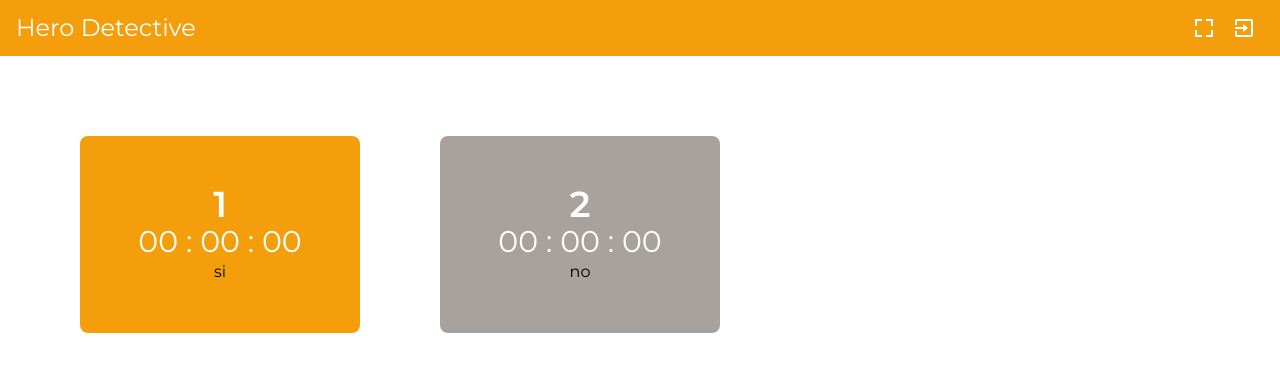
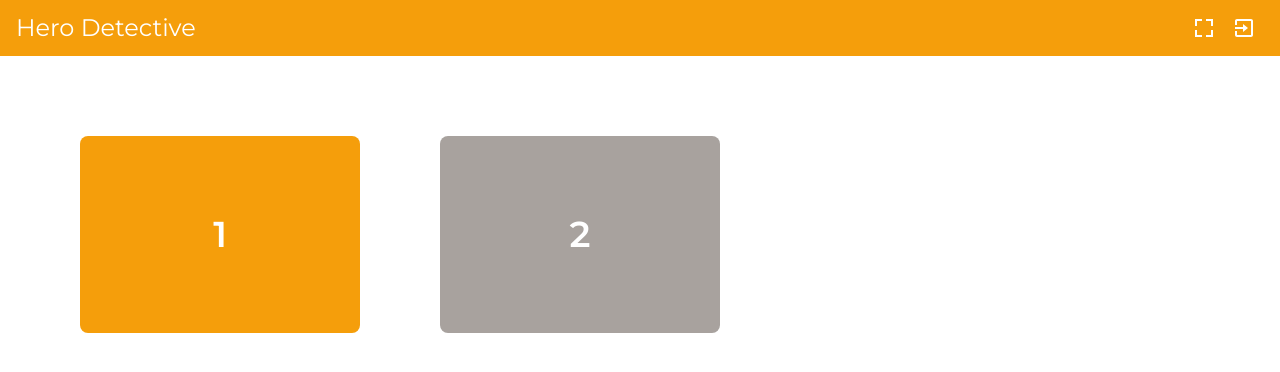
Before and after one commit to santiagofs/solve-the-crime---React, a React (Create React App) app: page / in a window 1280 px wide. Both pictures are taken after a click on the button "start". Shown: the top 372 px of the page. Built offline with nearby package versions, Linux system fonts and the light colour scheme.

Commit message:
win routine

```diff
--- a/src/App.tsx
+++ b/src/App.tsx
@@ -1,13 +1,18 @@
-import React, { useState } from 'react';
+import React from 'react';
 import { Splash } from './features/splash/Splash';
 import { Main } from './features/main/Main'
+import { useDispatch, useSelector } from 'react-redux';
+import { RootState } from './store';
+import { viewsActions } from './store/views-slice';
 
 function App() {
-  const [showGame, setShowGame] = useState(false)
+  const dispatch = useDispatch()
+  const appView = useSelector((state:RootState) => state.views.app)
+
   console.log('the app')
   return (
     <div className="App">
-      { showGame ? <Main backHandler={() => setShowGame(false)} /> : <Splash  continueHandler={() => setShowGame(true)} isReady={true} />}
+      { appView === 'main' ? <Main /> : <Splash  continueHandler={() => dispatch(viewsActions.setAppView('main'))} />}
     </div>
   );
 }
--- a/src/features/main/Main.tsx
+++ b/src/features/main/Main.tsx
@@ -1,4 +1,4 @@
-import React, {useState} from 'react';
+import React from 'react';
 
 import { Map } from '../map/Map';
 import { Scenario } from '../scenario/Scenario';
@@ -6,11 +6,13 @@ import { Scenario } from '../scenario/Scenario';
 import { FullScreenButton } from '../../components/full-screen-button'
 import { ExitButton } from '../../components/exit-button'
 import { MapButton } from '../../components/map-button'
+import { useDispatch, useSelector } from 'react-redux';
+import { viewsActions } from '../../store/views-slice'
+import { RootState } from '../../store';
 
-type ViewKey = 'map' | number
-
-export function Main({backHandler}: { backHandler: React.MouseEventHandler}) {
-  const [viewKey, setViewKey] = useState<ViewKey>('map')
+export function Main() {
+  const dispatch = useDispatch()
+  const mainView = useSelector((state:RootState) => state.views.main)
   console.log('the main')
 
   return (
@@ -18,13 +20,12 @@ export function Main({backHandler}: { backHandler: React.MouseEventHandler}) {
       <header className='bg-amber-500 flex justify-between items-center py-2 px-4'>
         <h1 className='text-white text-2xl'>Hero Detective</h1>
         <div>
-
-          { viewKey !== 'map' ? <MapButton onClick={() => setViewKey('map')} /> : null }
+          { mainView !== 'map' ? <MapButton onClick={() => dispatch(viewsActions.setMainView('map'))} /> : null }
           <FullScreenButton />
-          <ExitButton onClick={backHandler} />
+          <ExitButton onClick={() => dispatch(viewsActions.setAppView('splash'))} />
         </div>
       </header>
-      { viewKey === 'map' ? <Map levelHandler={(ndx: number) => setViewKey(ndx)} /> : <Scenario levelId={viewKey}  backHandler={() =>  setViewKey('map')} />}
+      { mainView === 'map' ? <Map /> : <Scenario />}
       {/* { viewKey === 'map' ? <Map levelHandler={(ndx: number) => setViewKey(ndx)} /> : <Scenario levelId={viewKey}  backHandler={() =>  setViewKey('map')} /> } */}
 
       {/* {JSON.stringify(game)} */}
--- /dev/null
+++ b/src/features/map/LevelButton.tsx
@@ -0,0 +1,25 @@
+import { useDispatch, useSelector } from "react-redux"
+import { RootState } from "../../store"
+import { gameActions } from '../../store/game-slice'
+import { viewsActions } from '../../store/views-slice'
+
+type LevelButtonProps = {level: {id:number, solved:boolean, elapsedTime: number}}
+
+const LevelButton = ({level}:LevelButtonProps) => {
+  const dispatch = useDispatch()
+  const nextLevel = useSelector((state:RootState) => state.game.nextLevel)
+  const enabled = level.solved || level.id === nextLevel
+
+  const clickHandler = () => {
+    dispatch(gameActions.createLevel(level.id))
+    dispatch(viewsActions.setMainView('scenario'))
+  }
+
+  return <button className='w-1/4 h-1/3 flex flex-col bg-amber-500 items-center justify-center rounded-lg disabled:bg-stone-400 enabled:hover:opacity-60 transition-all '
+    key={level.id} onClick={clickHandler} disabled={!enabled}>
+    <div className='text-4xl text-white font-bold'>{level.id}</div>
+  {/* <div className='text-3xl text-white'>00 : 00 : 00</div> */}
+</button>
+}
+
+export default LevelButton
--- a/src/features/map/Map.tsx
+++ b/src/features/map/Map.tsx
@@ -1,28 +1,16 @@
 import React from 'react';
 import { useSelector } from 'react-redux';
 import { RootState } from '../../store';
+import LevelButton from './LevelButton';
 
-
-export function Map({levelHandler}: {levelHandler: (levelId:number) => void}) {
+export function Map() {
   const levels = useSelector((state:RootState) => state.game.levels)
 
-  const lastSolved = 0
 
   return (
     <div className='flex flex-wrap p-20 gap-20 h-[calc(100vh-50px)]'>
 
-      { levels.map((level, ndx) => {
-        const levelNumber = level.id
-        const enabled = (ndx <= lastSolved)
-
-        return (
-          <button className='w-1/4 h-1/3 flex flex-col bg-amber-500 items-center justify-center rounded-lg disabled:bg-stone-400 enabled:hover:opacity-60 transition-all ' key={level.id} onClick={() => levelHandler(level.id)} disabled={!enabled}>
-            <div className='text-4xl text-white font-bold'>{levelNumber}</div>
-            <div className='text-3xl text-white'>00 : 00 : 00</div>
-            {enabled ? 'si' : 'no'}
-          </button>
-        )
-      })}
+      { levels.map((level, ndx) => <LevelButton level={level} /> )}
     </div>
   );
 }
--- a/src/features/scenario/Scenario.tsx
+++ b/src/features/scenario/Scenario.tsx
@@ -13,31 +13,18 @@ import Rules from './Rules'
 // import { Board } from '../board/Board';
 // import Rules from '../rules/Rules';
 
-export function Scenario({levelId, backHandler}: {levelId: number, backHandler: () => void}) {
+export function Scenario() {
   const dispatch = useDispatch()
   const mistakes = useSelector((state:RootState) => state.game.mistakes)
   const solution = useSelector((state:RootState) => state.game.level?.solution)
   const board = useSelector((state:RootState) => state.game.level?.board)
+  const currentLevel = useSelector((state:RootState) => state.game.currentLevel)
+  const nextLevel = useSelector((state:RootState) => state.game.nextLevel)
   const showMistakeDialog = useSelector((state:RootState) => state.game.showMistakeDialog)
   const gameStatus = useSelector((state:RootState) => state.game.status)
 
-  // const [level, setLevel] = useState<Level|null>(null)
-  // const [board, setBoard] = useState<BoardType|null>(null)
-  // const [rules, setRules] = useState<Rule[]|null>(null)
-  // const [solution, setSolution] = useState<CoordMap|null>(null)
+  console.log('the scenario')
 
-  // const [grid, setGrid] = useState<Grid<string[]>|null>(null)
-
-  console.log('render scenario')
-  useEffect(() => {
-    dispatch(gameActions.createLevel(levelId))
-    // const level:Level = createLevel(gameConfig.levels[levelId - 1])
-    // setLevel(level)
-    // setBoard(level.board)
-    // setRules(level.rules)
-    // setSolution(level.solution)
-
-  }, [dispatch, levelId])
 
   useEffect(() => {
     if(mistakes === 0 || mistakes > 2) return
@@ -47,47 +34,6 @@ export function Scenario({levelId, backHandler}: {levelId: number, backHandler:
     return () => clearTimeout(timeout)
   }, [dispatch, mistakes])
 
-
-
-
-  // function removeFromGrid(key:string) {
-  //   if(grid === null) return
-  //   const [row, col, group, item] = key.split('.')
-
-  //   const ndx = grid[Number(row)][Number(col)]?.indexOf(group + '.' +item)
-
-  //   console.log(row, col, item, ndx)
-  //   if (ndx === -1 || ndx === undefined) return
-
-  //   grid[Number(row)][Number(col)]?.splice(ndx, 1)
-  //   setGrid([...grid!])
-  // }
-
-  // function solveHandler() {
-  //   if(level === null) return
-  //   level.solve()
-  //   setGrid([...level.grid])
-  // }
-  // function applyRule(rule:Rule) {
-  //   if(level === null) return
-  //   console.log(level.findMinMax(rule.a, rule.b, level.grid))
-  //   level.applyRule(rule, level.grid)
-  //   setGrid([...level.grid])
-  // }
-
-
-  // return (
-  //   <div>
-  //     <h1>The Scenario <button onClick={() => backHandler()}>Back</button> <button onClick={() => solveHandler()}>Solve</button> </h1>
-  //     <div className='flex gap-10'>
-  //     {(level !== null) && <Board grid={level!.solution.grid} collections={level!.collections}></Board> }
-  //     {(level !== null) && <Board grid={grid!} collections={level!.collections} clickHandler={removeFromGrid}></Board> }
-
-  //     {(level !== null) && <Rules rules={level.rules} clickHandler={applyRule} /> }
-  //     </div>
-  //     {/* {JSON.stringify(game)} */}
-  //   </div>
-  // );
 
   return <div>
     <div className='flex h-[calc(100vh-50px)]'>
@@ -107,12 +53,12 @@ export function Scenario({levelId, backHandler}: {levelId: number, backHandler:
 
       <dialog className="p-10 border-solid border-red-500 border-2 rounded-md text-center font-bold shadow-md" open={gameStatus === 'loose'}>
         <h1 className='text-red-600 text-2xl'>You Loose!!</h1>
-        <div><TextButton action={() => {}}>Go To Map</TextButton> <TextButton className='bg-amber-600 text-white font-bold' action={() => dispatch(gameActions.createLevel(levelId))}>Restart</TextButton></div>
+        <div><TextButton action={() => {}}>Go To Map</TextButton> <TextButton className='bg-amber-600 text-white font-bold' action={() => dispatch(gameActions.createLevel(currentLevel))}>Restart</TextButton></div>
       </dialog>
 
       <dialog className="p-10 border-solid border-amber-500 border-2 rounded-md text-center font-bold shadow-md" open={gameStatus === 'win'}>
         <h1 className='text-red-600 text-2xl'>Congratulations! You Win!!</h1>
-        <div><TextButton action={() => {}}>Go To Map</TextButton> <TextButton className='bg-amber-600 text-white font-bold' action={() => dispatch(gameActions.createLevel(levelId))}>Restart</TextButton></div>
+        <div><TextButton action={() => {}}>Go To Map</TextButton> <TextButton className='bg-amber-600 text-white font-bold' action={() => dispatch(gameActions.createLevel(nextLevel))}>Next Level</TextButton></div>
       </dialog>
     </div>
 
--- a/src/features/splash/Splash.tsx
+++ b/src/features/splash/Splash.tsx
@@ -6,7 +6,6 @@ import gameConfig from '../../config';
 import SplashIcon from './SplashIcon'
 type splashProps = {
   continueHandler: () => void,
-  isReady: boolean
 }
 type IconKey = {
   collection:string, item:string
@@ -30,7 +29,7 @@ for(let i=0; i < 36; i++) {
 }
 
 
-export function Splash({continueHandler, isReady}: splashProps) {
+export function Splash({continueHandler}: splashProps) {
   const [highlighted, setHighlighted] = useState([1, 23, 33, 38, 57, 66]) as [number[], Function]
   const [icons, setIcons] = useState<IconKey[]>([])
 
@@ -82,7 +81,7 @@ export function Splash({continueHandler, isReady}: splashProps) {
       </div>
       <div className='m-auto z-10 text-center'>
         <h1 className='text-white text-[120px] leading-none bg-opacity-90 bg-amber-500 px-40 py-10 rounded-lg shadow-md'>Hero Detective</h1>
-        {isReady && <button className="text-2xl mt-10 bg-orange-500 text-white font-bold rounded-lg px-10 py-2 shadow-md" onClick={() => continueHandler()}>start</button>}
+        <button className="text-2xl mt-10 bg-orange-500 text-white font-bold rounded-lg px-10 py-2 shadow-md" onClick={() => continueHandler()}>start</button>
       </div>
 
     </div>
--- a/src/store/game-slice.ts
+++ b/src/store/game-slice.ts
@@ -9,6 +9,8 @@ import boardAsCoordinatesMap from "../engine/board-as-coordinates-map";
 export type GameState = {
   levels: {id:number, solved:boolean, elapsedTime: number}[]
   level:Level|null, mistakes:number, startTime:number, endTime:number, elapsedTime:number,
+  currentLevel: number,
+  nextLevel: number,
   showMistakeDialog:boolean,
   status: 'progress' | 'win' | 'loose'
 }
@@ -16,6 +18,8 @@ export type GameState = {
 const initialState:GameState = {
   levels: gameConfig.levels.map((level, ndx) => ({id: ndx + 1, solved:false, elapsedTime: 0})),
   level: null, mistakes: 0, startTime: 0, endTime: 0, elapsedTime: 0,
+  currentLevel: -1,
+  nextLevel: 1,
   showMistakeDialog: false,
   status: 'progress'
 }
@@ -28,8 +32,9 @@ const gameSlice = createSlice({
       state.mistakes ++
       if(state.mistakes === 3) state.status = 'loose'
     },
-    createLevel(state, action) {
-      const config = gameConfig.levels.filter(level => level.number === action.payload)[0]
+    createLevel(state, {payload}: {payload:number}) {
+      state.currentLevel = payload
+      const config = gameConfig.levels.find(level => level.number === payload)!
       state.level = createLevel(config)
       state.mistakes = 0
       state.status = 'progress'
@@ -39,7 +44,13 @@ const gameSlice = createSlice({
 
       if(!state.level?.board) return
       state.level.board = removeItemFromBoard(state.level.board, col, row, itemKey)
-      if(isEqual(boardAsCoordinatesMap(state.level.board), state.level.solution)) state.status = 'win'
+
+      if(isEqual(boardAsCoordinatesMap(state.level.board), state.level.solution)) {
+        state.status = 'win'
+        const level = state.levels.find(l => l.id = state.currentLevel)!
+        level.solved = true
+        state.nextLevel = state.levels.find(l => !l.solved)!.id
+      }
 
       // isEqual(boardAsCoordinatesMap(tmp), solution)
     },
--- a/src/store/index.ts
+++ b/src/store/index.ts
@@ -1,10 +1,12 @@
 import { configureStore } from "@reduxjs/toolkit"
 
 import gameSlice from "./game-slice"
+import viewsSlice from './views-slice'
 
 const store = configureStore({
   reducer : {
-    game: gameSlice.reducer
+    game: gameSlice.reducer,
+    views: viewsSlice.reducer
   }
 })
 
--- /dev/null
+++ b/src/store/views-slice.ts
@@ -0,0 +1,28 @@
+import { createSlice } from "@reduxjs/toolkit";
+
+type ViewsState = {
+  app: 'splash' | 'main',
+  main: 'map' | 'scenario'
+}
+
+const initialState:ViewsState = {
+  app: 'splash',
+  main: 'map'
+}
+
+const viewsSlice = createSlice({
+  name: 'views',
+  initialState,
+  reducers: {
+    setAppView(state, action) {
+      state.app = action.payload
+    },
+    setMainView(state, action) {
+      state.main = action.payload
+    }
+  }
+})
+
+export const viewsActions = viewsSlice.actions
+
+export default viewsSlice
```
